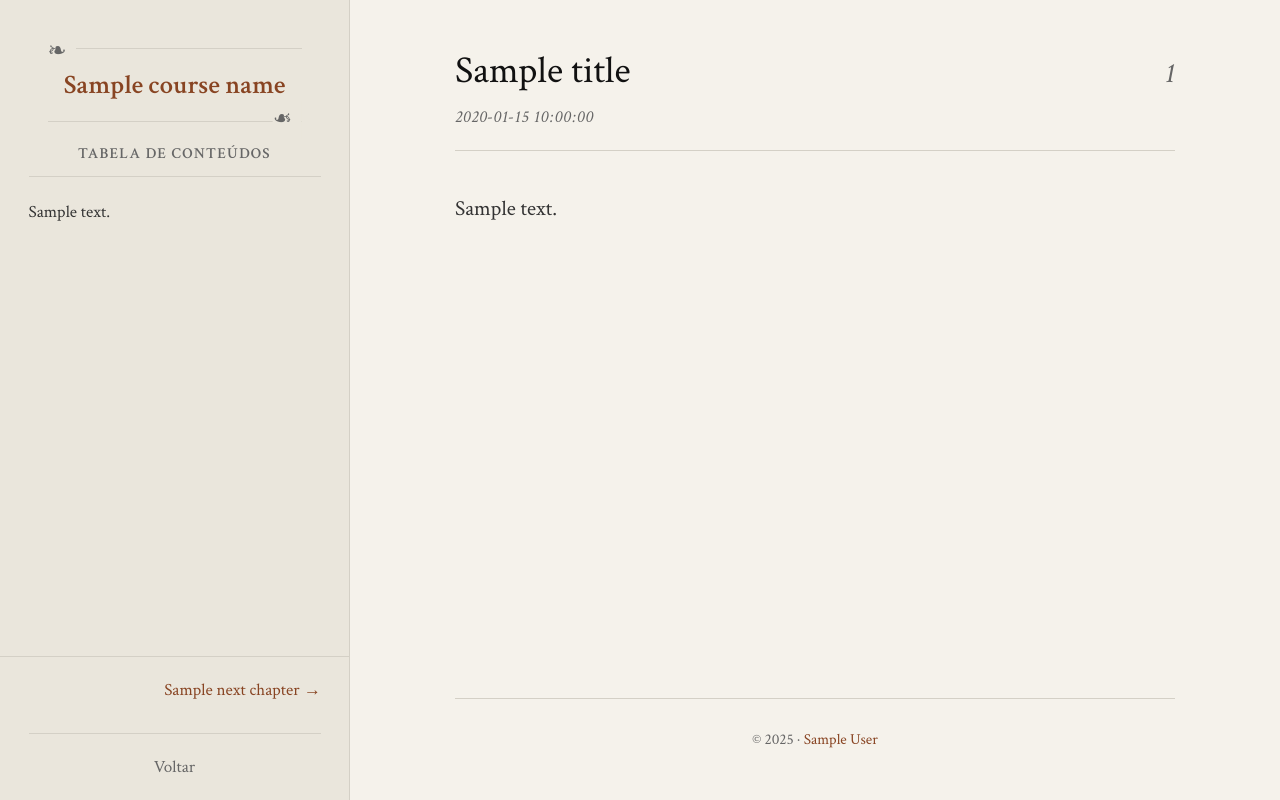
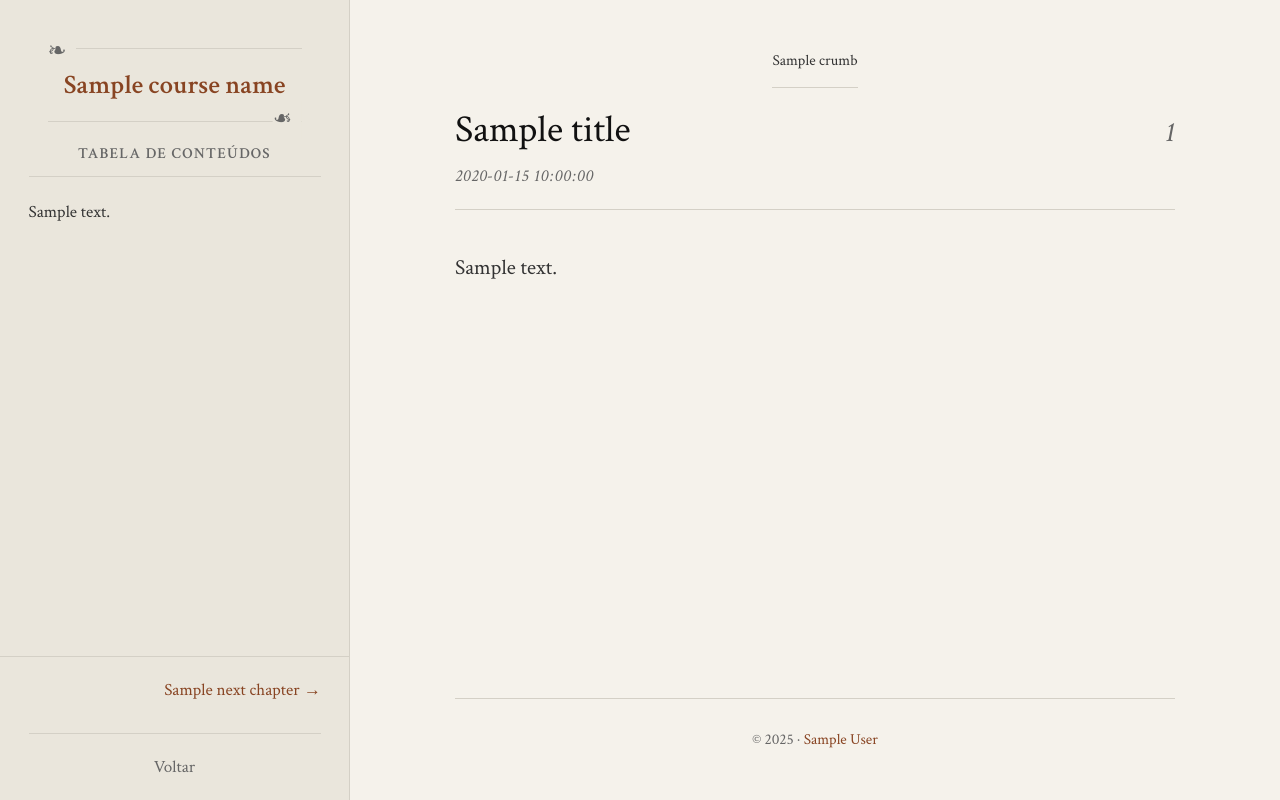
Before and after one commit to gsoaresbaptista/course-forge, a Python web app: template src/course_forge/templates/base.html in a window 1280 px wide. Run offline with Jinja, Linux system fonts and the light colour scheme; the template is opened without the code that fills it: most values are stand-ins (such as "Sample title", 1, 10 or a date in 2020).

Commit message:
feat: Implement breadcrumb navigation with dynamic generation, HTML rendering, and dedicated CSS styling.

```diff
--- a/src/course_forge/templates/base.html
+++ b/src/course_forge/templates/base.html
@@ -62,6 +62,18 @@
         <div class="mobile-menu-overlay"></div>
 
         <main class="main-content">
+            {% if breadcrumbs %}
+            <nav class="breadcrumb" aria-label="Breadcrumb">
+                {% for crumb in breadcrumbs %}
+                {% if not loop.last %}
+                <a href="{{ crumb.url }}" class="breadcrumb-link">{{ crumb.name }}</a>
+                <span class="breadcrumb-separator">›</span>
+                {% else %}
+                <span class="breadcrumb-current">{{ crumb.name }}</span>
+                {% endif %}
+                {% endfor %}
+            </nav>
+            {% endif %}
             <article class="article">
                 <header class="article-header">
                     <h1 class="article-title">
--- a/src/course_forge/templates/css/base.css
+++ b/src/course_forge/templates/css/base.css
@@ -254,6 +254,35 @@ body {
     width: 100%;
     max-width: var(--content-max);
     flex: 1;
+}
+
+/* Breadcrumb Navigation */
+.breadcrumb {
+    font-size: 0.8rem;
+    color: var(--text-muted);
+    margin-bottom: 1rem;
+    padding-bottom: 0.75rem;
+    border-bottom: 1px solid var(--border);
+}
+
+.breadcrumb-link {
+    color: var(--text-muted);
+    text-decoration: none;
+    transition: color 0.15s;
+}
+
+.breadcrumb-link:hover {
+    color: var(--link);
+    text-decoration: underline;
+}
+
+.breadcrumb-separator {
+    margin: 0 0.4rem;
+    color: var(--border);
+}
+
+.breadcrumb-current {
+    color: var(--text);
 }
 
 .article-header {
@@ -663,7 +692,7 @@ figcaption {
     font-style: italic;
     color: var(--text-muted);
     font-family: var(--font-headers);
-    margin-top: 0.5rem;
+    margin-top: 2.5rem;
     letter-spacing: 0.05em;
     text-align: center;
     margin-bottom: 2rem;
@@ -748,6 +777,7 @@ figcaption {
 .contents-item {
     margin-bottom: 0;
     border-bottom: 1px solid var(--border);
+    padding: 10px 0px;
 }
 
 .contents-item:last-child {
@@ -853,11 +883,17 @@ figcaption {
     transform: translateX(-5px);
     transition: all 0.2s;
     color: var(--course-accent);
+    margin-left: auto;
 }
 
 .contents-link:hover .course-arrow {
     opacity: 1;
     transform: translateX(0);
+}
+
+/* Modules section specific styles */
+.contents-section .contents-link {
+    width: 100%;
 }
 
 /* Footer for Contents Page */
```
Also changed, not shown: src/course_forge/infrastructure/templates/jinja_html_template_renderer.py (+25 -0 lines).
